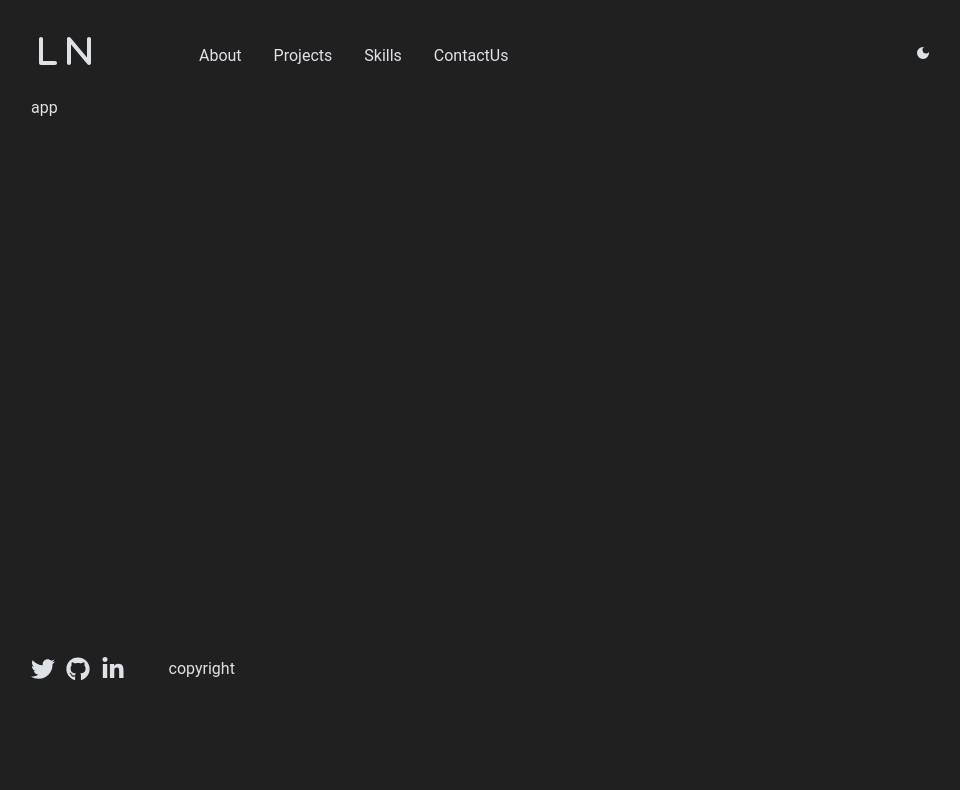
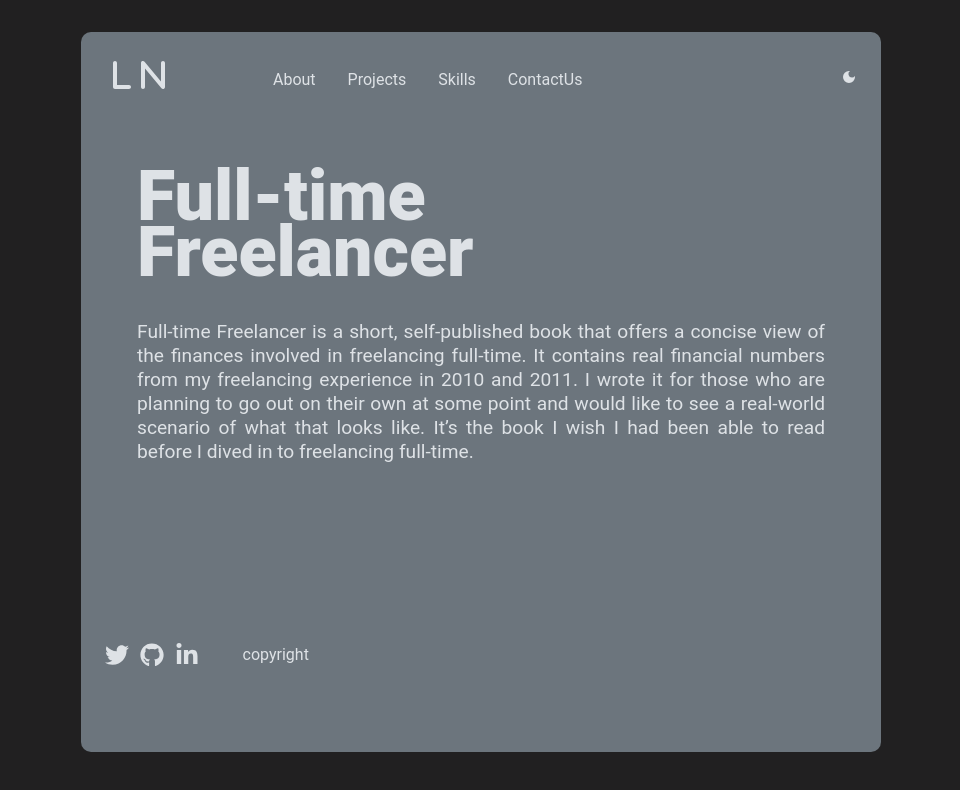
Before and after one commit to naLeilan/Week-1, a React (Vite) app: page / in a window 1280 px wide. Shown: the top 790 px of the page, without its empty margins (159-1119 px from the left). Built offline with nearby package versions, Linux system fonts and the light colour scheme.

Commit message:
add main

```diff
--- a/src/App.jsx
+++ b/src/App.jsx
@@ -19,7 +19,18 @@ function App() {
           <MdDarkMode />
         </div>
       </nav>
-      <div className="main">app</div>
+      <div className="main">
+        <h2>Full-time Freelancer</h2>
+        <p>
+          Full-time Freelancer is a short, self-published book that offers a
+          concise view of the finances involved in freelancing full-time. It
+          contains real financial numbers from my freelancing experience in 2010
+          and 2011. I wrote it for those who are planning to go out on their own
+          at some point and would like to see a real-world scenario of what that
+          looks like. It’s the book I wish I had been able to read before I
+          dived in to freelancing full-time.
+        </p>
+      </div>
       <footer className="footer">
         <FaTwitter className="twitter" />
         <FaGithub className="github" />
--- a/src/index.css
+++ b/src/index.css
@@ -48,10 +48,11 @@ body {
 }
 
 .app {
-  width: 900px;
+  width: 800px;
   height: 90vh;
+  padding: 1.5rem;
   color: var(--color-light-gray);
-  /* background-color: var(--color-dark-gray); */
+  background-color: var(--color-medium-gray);
   display: flex;
   flex-direction: column;
   border-radius: 10px;
@@ -68,7 +69,7 @@ body {
 }
 
 .darkmode {
-  margin-left: auto; /* Pushes the dark mode icon to the right */
+  margin-left: auto;
 }
 
 .navitems {
@@ -91,11 +92,31 @@ a:hover,
 .logo {
   font-size: 2rem;
 }
-
+/****************/
+/****  main *****/
+/****************/
 .main {
   height: 80vh;
+  padding: 3rem 2rem;
 }
 
+.main h2 {
+  font-size: 70px;
+  font-weight: 800;
+  width: 300px;
+  line-height: 3.5rem;
+  margin-bottom: 1.5rem;
+}
+
+.main p {
+  font-size: 1.2rem;
+  line-height: 1.5rem;
+  padding-top: 1rem;
+  text-align: justify;
+}
+/****************/
+/****footer *****/
+/****************/
 .footer {
   display: flex;
   flex-direction: row;
```
